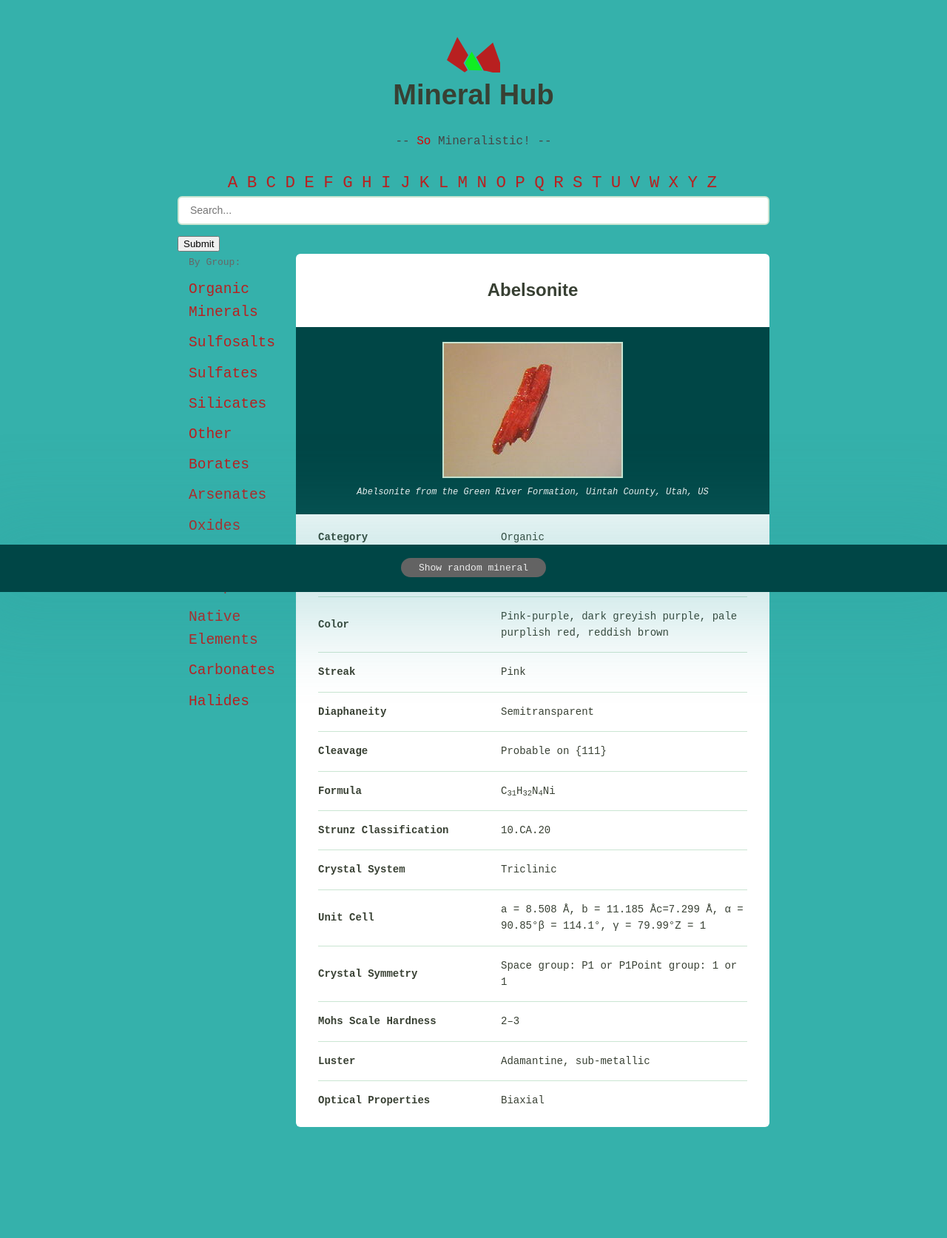
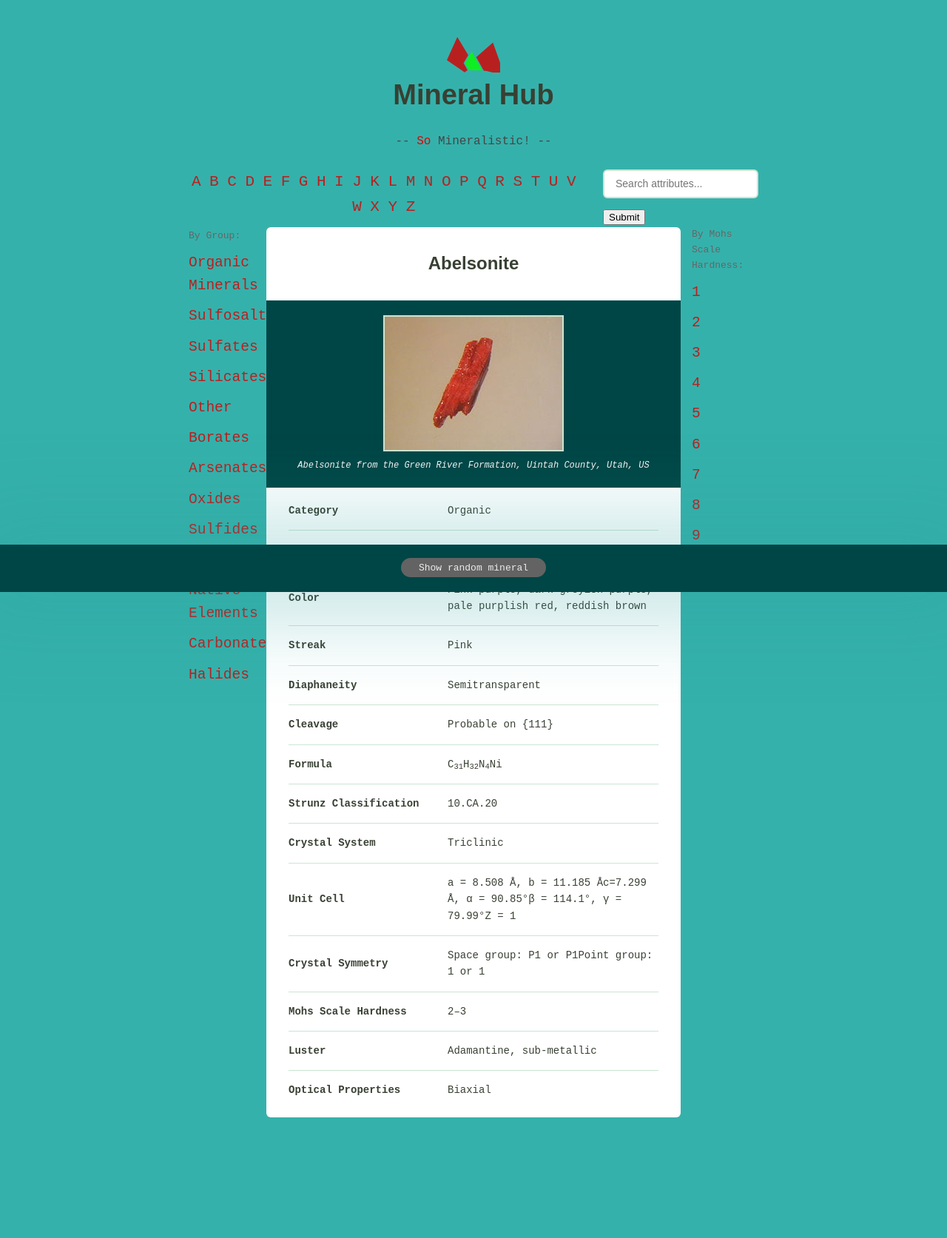
Before and after one commit to 19alex92/Techdegree-Project-8, a Django app: page /minerals/detail/Abelsonite/1 in a window 1280 px wide. Shown: the whole page at 74% size. After the commit the page ends 1510 px from the top, so only its background shows below. Run offline with Django 3.2, Linux system fonts and the light colour scheme; data comes from the database, SQL or seed files in the repository.

Commit message:
filter mohs scale hardness

```diff
--- a/mineral_catalog/catalog/static/catalog/css/styles.css
+++ b/mineral_catalog/catalog/static/catalog/css/styles.css
@@ -206,8 +206,8 @@ table, p, ul { margin-bottom: 2.5rem; }
 
 .alphabet_search a {
   color: #b82020;
-  font-size: 1.5em;
-  padding-right: .15em;
+  font-size: 1.4em;
+  padding-right: .12em;
 }
 
 .alphabet_search a:active{
--- a/mineral_catalog/catalog/templates/catalog/layout.html
+++ b/mineral_catalog/catalog/templates/catalog/layout.html
@@ -21,18 +21,28 @@
                     -- <span style="color: rgb(219, 5, 5);">So</span> Mineralistic! --
                 </p>
             </div>
-            <div class="alphabet_search">
+            <div class="grid-70 alphabet_search">
                 {% for letter in "ABCDEFGHIJKLMNOPQRSTUVWXYZ" %}
                     <a href="{% url 'catalog:sort_letter' letter=letter %}">{{ letter }}</a>
                 {% endfor %}
             </div>
-            <div>
+            <div class="grid-30">
                 <form type="get" action="{% url 'catalog:search' %}">
-                    <input type="text" name="search_box"  placeholder="Search..." >
+                    <input type="text" name="search_box"  placeholder="Search attributes..." >
                     <button type="submit" >Submit</button>
                 </form>
             </div>
             {% block content %}{% endblock %}
+            <div class="grid-15">
+                <ul>
+                    <li>By Mohs Scale Hardness:</li>
+                    {% for hardness in "123456789" %}
+                        <li class="group_search">
+                            <a href="{% url 'catalog:sort_hardness' hardness=hardness %}">{{ hardness }}</a>
+                        </li>
+                    {% endfor %}
+                </ul>
+            </div>
         </div>
         <div class="minerals__random">
             {% for value in random_mineral %}
--- a/mineral_catalog/catalog/templates/catalog/mineral_detail.html
+++ b/mineral_catalog/catalog/templates/catalog/mineral_detail.html
@@ -8,7 +8,7 @@
 
 {% block content %}
 
-<div class="grid-20">
+<div class="grid-15">
     <ul>
         <li>By Group:</li>
         {% for group in minerals_group %}
@@ -19,7 +19,7 @@
     </ul>
 </div>
 
-<div class="grid-80 mineral__container">
+<div class="grid-70 mineral__container">
     {% for value in minerals %}
         <h1 class="mineral__name">{{ value.name }}</h1>
         <div class="mineral__image-bg">
--- a/mineral_catalog/catalog/templates/catalog/mineral_list.html
+++ b/mineral_catalog/catalog/templates/catalog/mineral_list.html
@@ -17,7 +17,7 @@
     </ul>
 </div>
 
-<div class="grid-85">
+<div class="grid-70">
     <ul class="minerals__container">
         {% for value in minerals %}
         <li class="minerals__item">
--- a/mineral_catalog/catalog/urls.py
+++ b/mineral_catalog/catalog/urls.py
@@ -6,6 +6,7 @@ app_name = 'catalog'
 urlpatterns = [
     path('', views.mineral_list, name='home'),
     path('group/<group>', views.mineral_list_sort_group, name='sort_group'),
+    path('hardness/<hardness>', views.mineral_list_sort_hardness, name='sort_hardness'),
     path('<letter>', views.mineral_list_sort_letter, name='sort_letter'),
     path('search/', views.mineral_list_search_box, name='search'),
     path('minerals/detail/<name>/<pk>', views.mineral_detail, name='detail'),
--- a/mineral_catalog/catalog/views.py
+++ b/mineral_catalog/catalog/views.py
@@ -33,14 +33,12 @@ def mineral_list_sort_group(request, group):
                                                          'minerals_group': minerals_group})
 
 
-#def mineral_list_search_box(request):
- #   if request.method == 'GET':
-  #      search_query = request.GET.get('search_box', None)
-   #     minerals = Minerals.objects.filter(name__icontains=search_query)
-    #minerals_group_raw = Minerals.objects.values('group').distinct()
-    #minerals_group = set(val for dic in minerals_group_raw for val in dic.values())
-    #return render(request, 'catalog/mineral_list.html', {'minerals': minerals,
-     #                                                    'minerals_group': minerals_group})
+def mineral_list_sort_hardness(request, hardness):
+    minerals = Minerals.objects.filter(mohs_scale_hardness__icontains=hardness)
+    minerals_group_raw = Minerals.objects.values('group').distinct()
+    minerals_group = set(val for dic in minerals_group_raw for val in dic.values())
+    return render(request, 'catalog/mineral_list.html', {'minerals': minerals,
+                                                         'minerals_group': minerals_group})
 
 
 def mineral_list_search_box(request):
```
